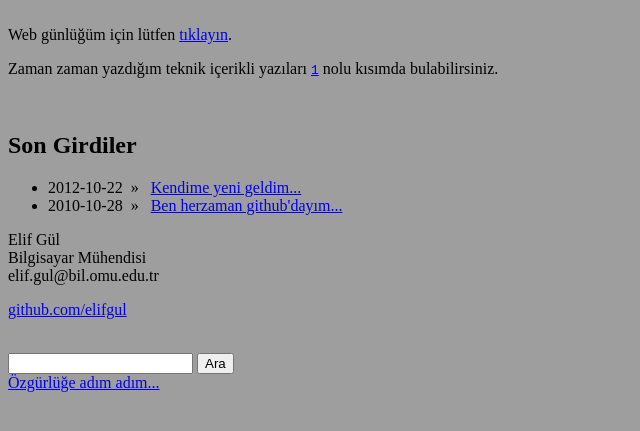
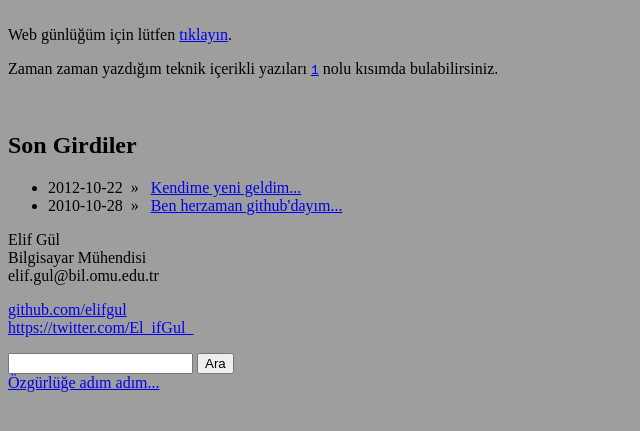
Before and after one commit to elifgul/elifgul.github.com, a Jekyll site: the page built from index.html, in a window 1280 px wide. Shown: the top 431 px of the page, without its empty margins (0-640 px from the left). Built offline with Jekyll 4.4.1, drawn with Linux system fonts in a browser that asks for light colours; some of the changed lines change nothing that is shown.

Commit message:
Update _config.yml

```diff
--- a/_config.yml
+++ b/_config.yml
@@ -69,11 +69,11 @@
         # GnuPG kısa parmak izi (ör. DEADBEEF)
         gpg: ~
         # twitter adresi (ör. http://19.status.net/roktas)
-        twitter: ~
+        twitter: https://twitter.com/El_ifGul_
         # flick adresi (ör. http://flickr.com/photos/roktas)
         flickr: ~
         # facebook adresi (ör. http://facebook.com/roktas)
-        facebook: ~
+        facebook: https://www.facebook.com/elf.gul
         # özet akışı adresi (ör. http://feeds.feedburner.com/roktas)
         feed: ~
 
```
